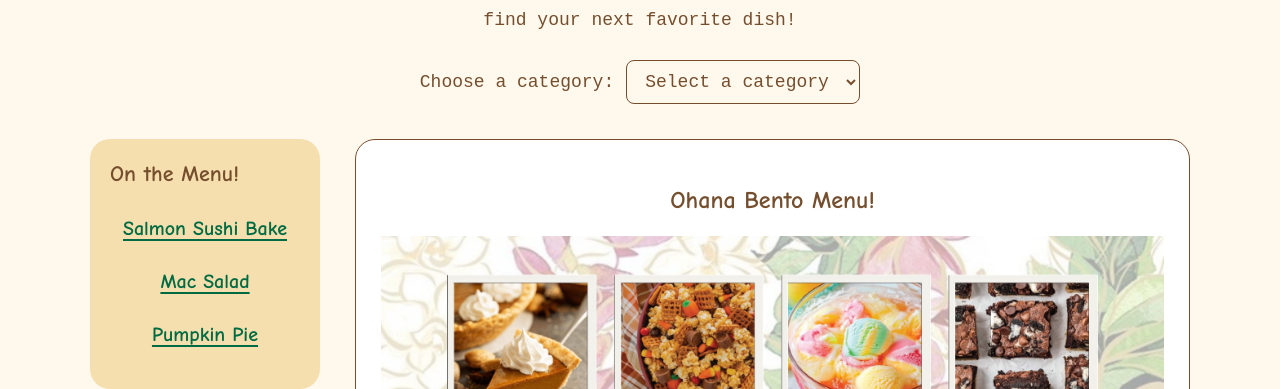
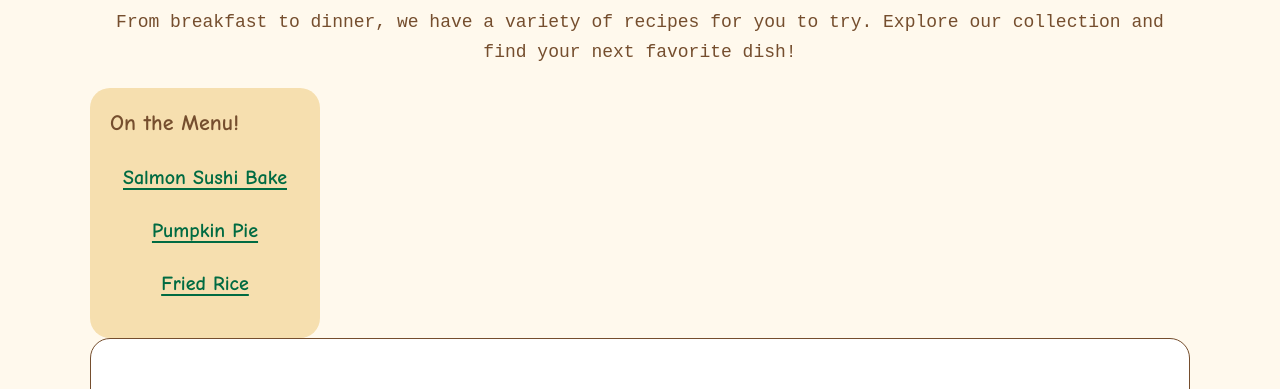
Before and after one commit to carolynnenkd25/carolynne-dacuycuy-my-website, a plain HTML site: page recipes.html in a window 1280 px wide. Shown: the part 243-632 px from the top of the page. Drawn offline with Linux system fonts and the light colour scheme.

Commit message:
final edits

```diff
--- a/recipes.html
+++ b/recipes.html
@@ -40,19 +40,6 @@
       </p>
     </section>
 
-    <!-- Simple category dropdown -->
-    <div class="category-menu">
-      <label for="recipe-category">Choose a category:</label>
-
-      <select id="recipe-category">
-        <option value="">Select a category</option>
-        <option value="breakfast">Breakfast</option>
-        <option value="lunch">Lunch</option>
-        <option value="dinner">Dinner</option>
-        <option value="desserts">Desserts</option>
-      </select>
-    </div>
-
     <div class="recipes-layout">
 
       <!-- LEFT SIDEBAR -->
@@ -69,15 +56,18 @@
         <div class="sidebar-item">
 
           <h3>
-            <a href="#mac">Mac Salad</a>
+            <a href="#pumpkin">Pumpkin Pie</a>
           </h3>
         </div>
 
         <div class="sidebar-item">
 
           <h3>
-            <a href="#pumpkin">Pumpkin Pie</a>
+            <a href="#fried">Fried Rice</a>
           </h3>
+        </div>
+
+
         </div>
       </aside>
 
@@ -219,7 +209,10 @@
 
       <div>
         <h2>Stay Connected</h2>
-        <p>Add your contact information and social links here.</p>
+        <p>Phone: 310-123-4567</p>
+        <a href="https://www.instagram.com/halauhulaokahealani?utm_source=ig_web_button_share_sheet&srtk=ZDNlZDc0MzIxNw==" target="_blank" rel="noopener noreferrer">Follow our connected hula program on Instagram!</a>
+        <p>Find our sister restaurant, Island Rootz Cafe on Google Maps!</p>
+        <a href="https://maps.app.goo.gl/RvGWaU9PjPsphT1C7" target="_blank" rel="noopener noreferrer">Island Rootz Cafe</a>
       </div>
 
       <p>
--- a/style.css
+++ b/style.css
@@ -38,7 +38,7 @@ main {
 
 h1 {
   font-family: "Sketchnote", "Comic Sans MS", cursive;
-  font-size: 24px;
+  font-size: 35px;
   line-height: 1.3;
 }
 
@@ -248,16 +248,6 @@ nav a[aria-current="page"] {
   text-align: center;
 }
 
-.category-menu {
-  display: flex;
-  align-items: center;
-  justify-content: center;
-  flex-wrap: wrap;
-  gap: 12px;
-
-  margin: 25px 0 35px;
-}
-
 .category-menu select {
   padding: 10px 14px;
   border: 1px solid #754e2e;
@@ -386,7 +376,7 @@ nav a[aria-current="page"] {
 
 .site-footer p {
   margin: 5px 0;
-  font-size: 14px;
+  font-size: 20px;
 }
 
 /* =========================
```
Also changed, not shown: about.html (+4 -1 lines), index.html (+2 -0 lines).
